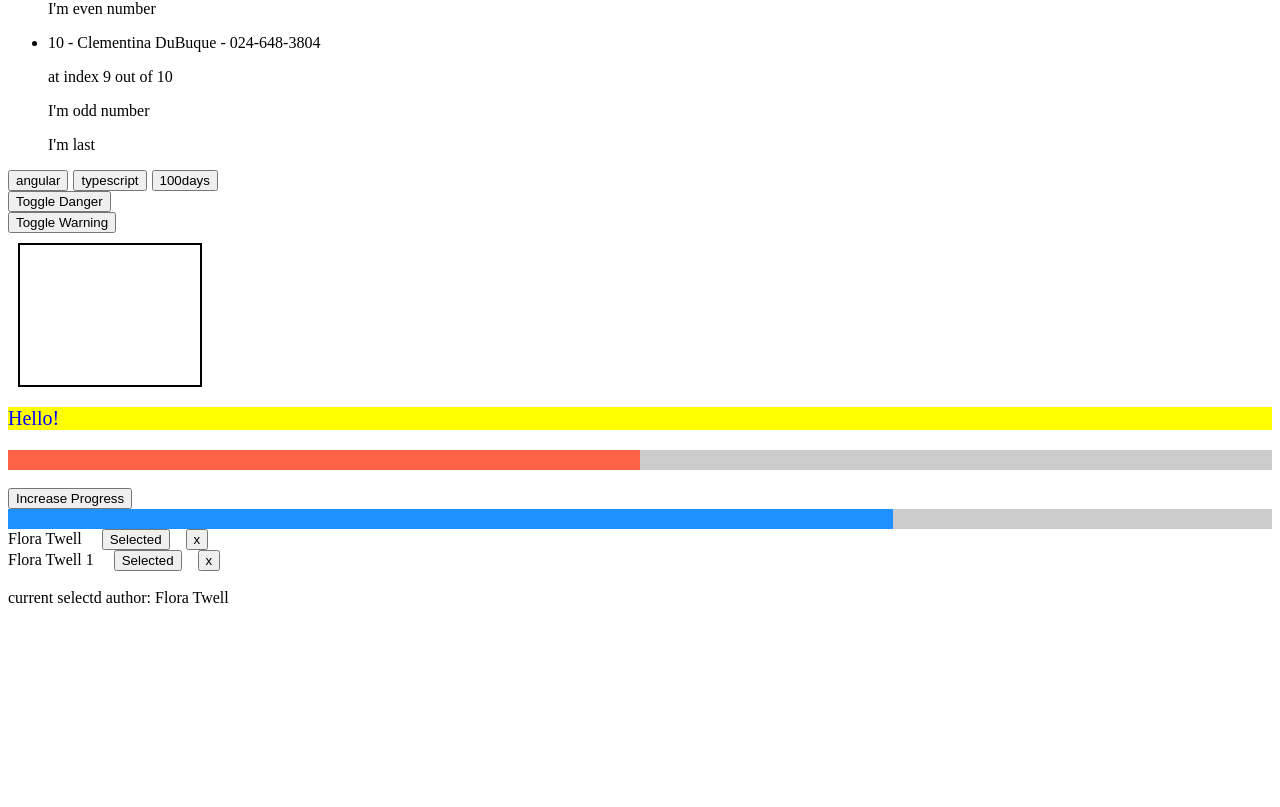
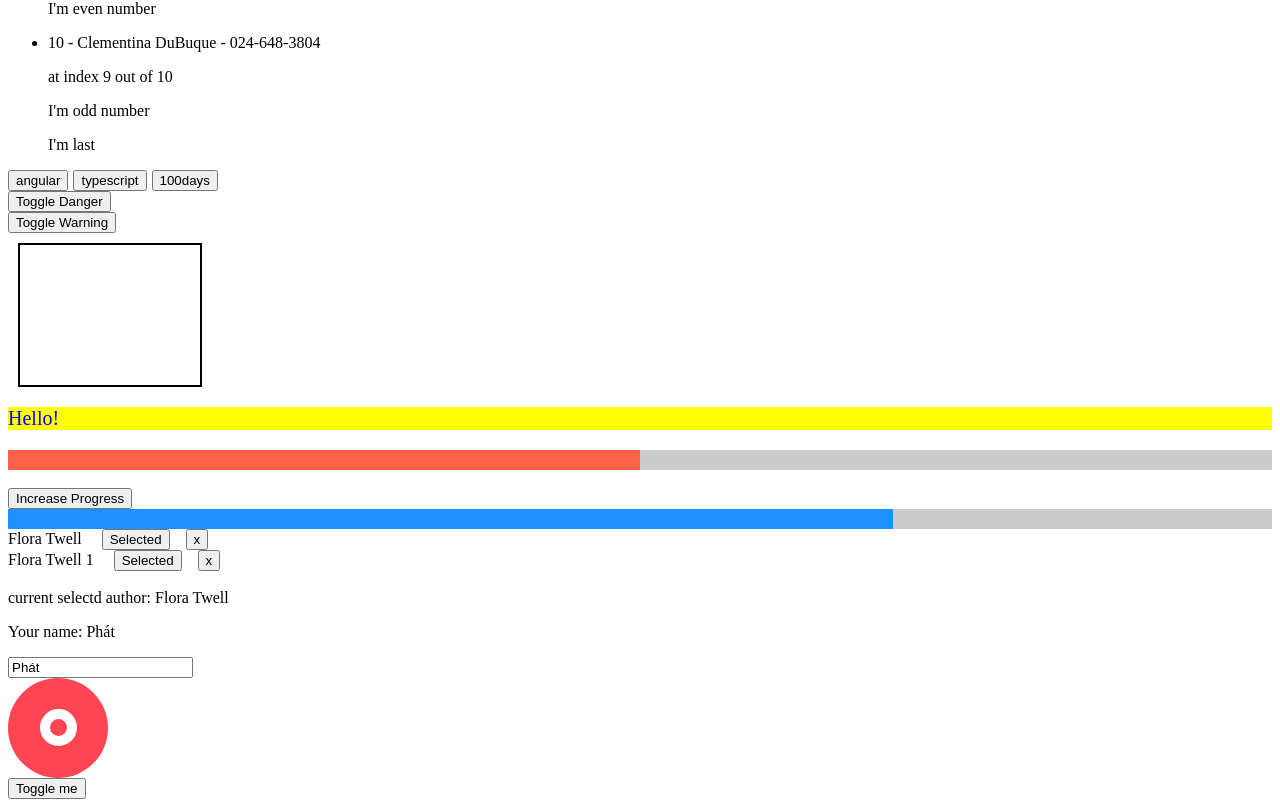
Before and after one commit to Ducphat12345/angular-100days, an Angular app: page / in a window 1280 px wide. Shown: the part 1169-1976 px from the top of the page. Before the commit the page ends 1784 px from the top, so only its background shows below. Built offline with nearby package versions, Linux system fonts and the light colour scheme.

Commit message:
custom-two-way-binding-angular

```diff
--- a/src/app/app.component.html
+++ b/src/app/app.component.html
@@ -4,3 +4,4 @@
 <button (click)="currentProgress = currentProgress + 1">Increase Progress</button>
 <progress-bar [progress]="currentProgress" [progressColor]="'dodgerblue'"></progress-bar>
 <author-list></author-list>
+<app-toggle></app-toggle>
--- a/src/app/app.module.ts
+++ b/src/app/app.module.ts
@@ -7,6 +7,7 @@ import { FormsModule } from '@angular/forms';
 import { ProgressBarComponent } from 'src/progress-bar/progress-bar.component';
 import { AuthorListComponent } from 'src/authors/author-list.component';
 import { AuthorDetailComponent } from 'src/authors/author-detail.component';
+import { ToggleComponent } from 'src/toggle/toggle.component';
 
 @NgModule({
   declarations: [
@@ -14,7 +15,8 @@ import { AuthorDetailComponent } from 'src/authors/author-detail.component';
     HelloComponent,
     ProgressBarComponent,
     AuthorListComponent,
-    AuthorDetailComponent
+    AuthorDetailComponent,
+    ToggleComponent
   ],
   imports: [
     BrowserModule,
--- /dev/null
+++ b/src/toggle/toggle.component.css
@@ -0,0 +1,56 @@
+.toggle-wrapper {
+    display: flex;
+    align-items: center;
+    justify-content: center;
+    cursor: pointer;
+    transition: all .2s;
+    width: 100px;
+    height: 100px;
+    border-radius: 50%;
+    background-color: #fe4551;
+    box-shadow: 0 20px 20px 0 rgba(#fe4551, 0.3);
+
+
+  }
+
+  .toggle-wrapper:active {
+    width: 95px;
+    height: 95px;
+    box-shadow: 0 15px 15px 0 rgba(#fe4551, 0.5);
+  }
+  .toggle-wrapper .toggle {
+    height: 17px;
+    width: 17px;
+  }
+
+
+  .toggle {
+    transition: all 0.2s ease-in-out;
+    height: 20px;
+    width: 20px;
+    background-color: transparent;
+    border: 10px solid #fff;
+    border-radius: 50%;
+    cursor: pointer;
+    animation: red .7s linear forwards;
+  }
+
+
+  .toggle-wrapper.checked {
+    background-color: #48e98a;
+    box-shadow: 0 20px 20px 0 rgba(#48e98a, 0.3);
+
+  }
+
+  .toggle-wrapper.checked:active {
+    box-shadow: 0 15px 15px 0 rgba(#48e98a, 0.5);
+
+  }
+
+  .toggle-wrapper.checked .toggle {
+    width: 0;
+    background-color: #fff;
+    border-color: transparent;
+    border-radius: 30px;
+    animation: green .7s linear forwards !important;
+  }
--- /dev/null
+++ b/src/toggle/toggle.component.html
@@ -0,0 +1,8 @@
+<p>
+    Your name: {{name}}
+</p>
+<input type="text" [(ngModel)]="name">
+<div class="toggle-wrapper" [class.checked]="checked" tabindex="0" (click)="toggle()">
+    <div class="toggle"></div>
+</div>
+<button (click)="toggle()">Toggle me</button>
--- /dev/null
+++ b/src/toggle/toggle.component.ts
@@ -0,0 +1,25 @@
+import { Component, EventEmitter, Input, OnInit, Output, ViewChild } from "@angular/core";
+
+@Component({
+    selector: 'app-toggle',
+    templateUrl: './toggle.component.html',
+    styleUrls: ['./toggle.component.css']
+})
+export class ToggleComponent implements OnInit{
+    name = 'Phát';
+
+    @Input() checked = false;
+    @Output() checkedChange = new EventEmitter<boolean>();
+
+    constructor(){
+    }
+
+    ngOnInit(): void {
+
+    }
+
+    toggle(){
+        this.checked = !this.checked;
+        this.checkedChange.emit(this.checked);
+    }
+}
```
